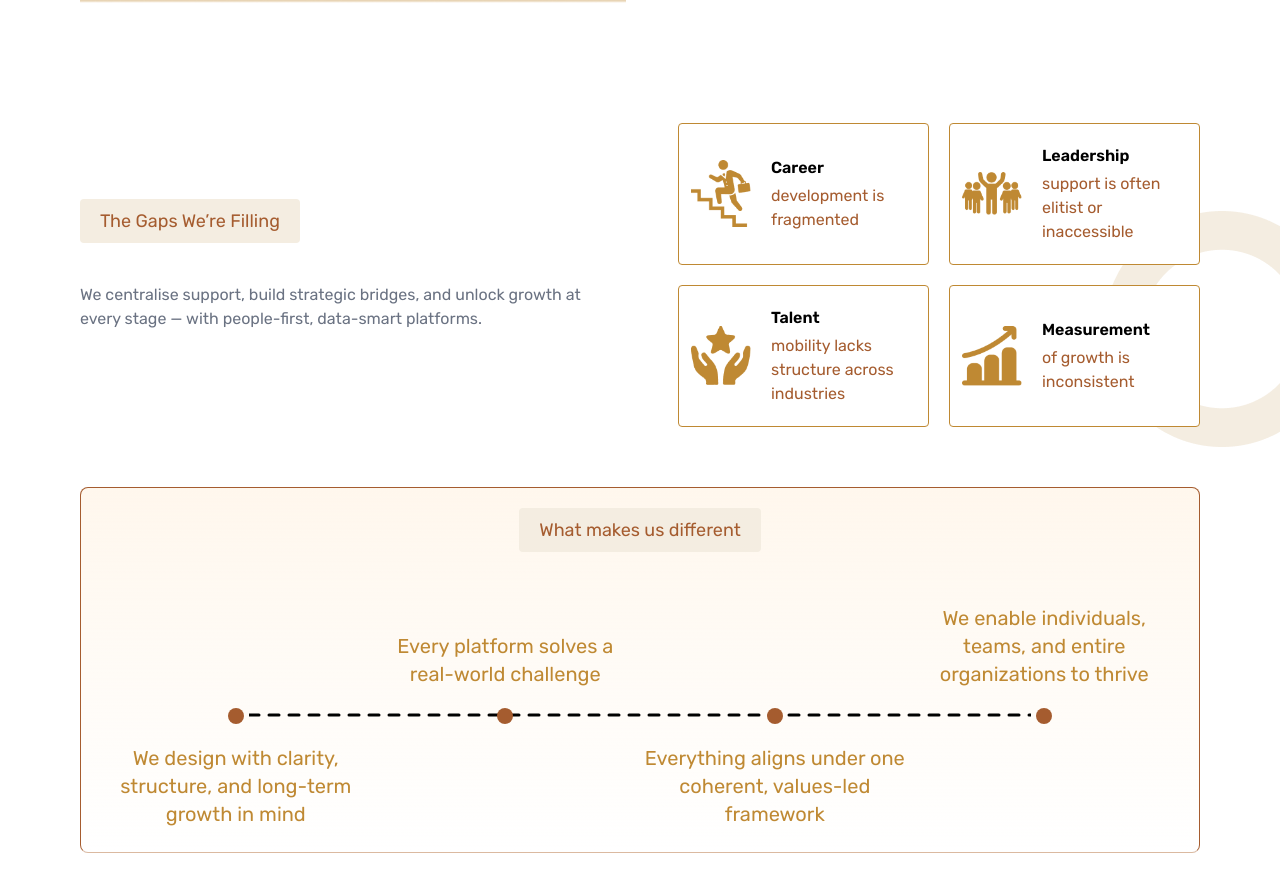
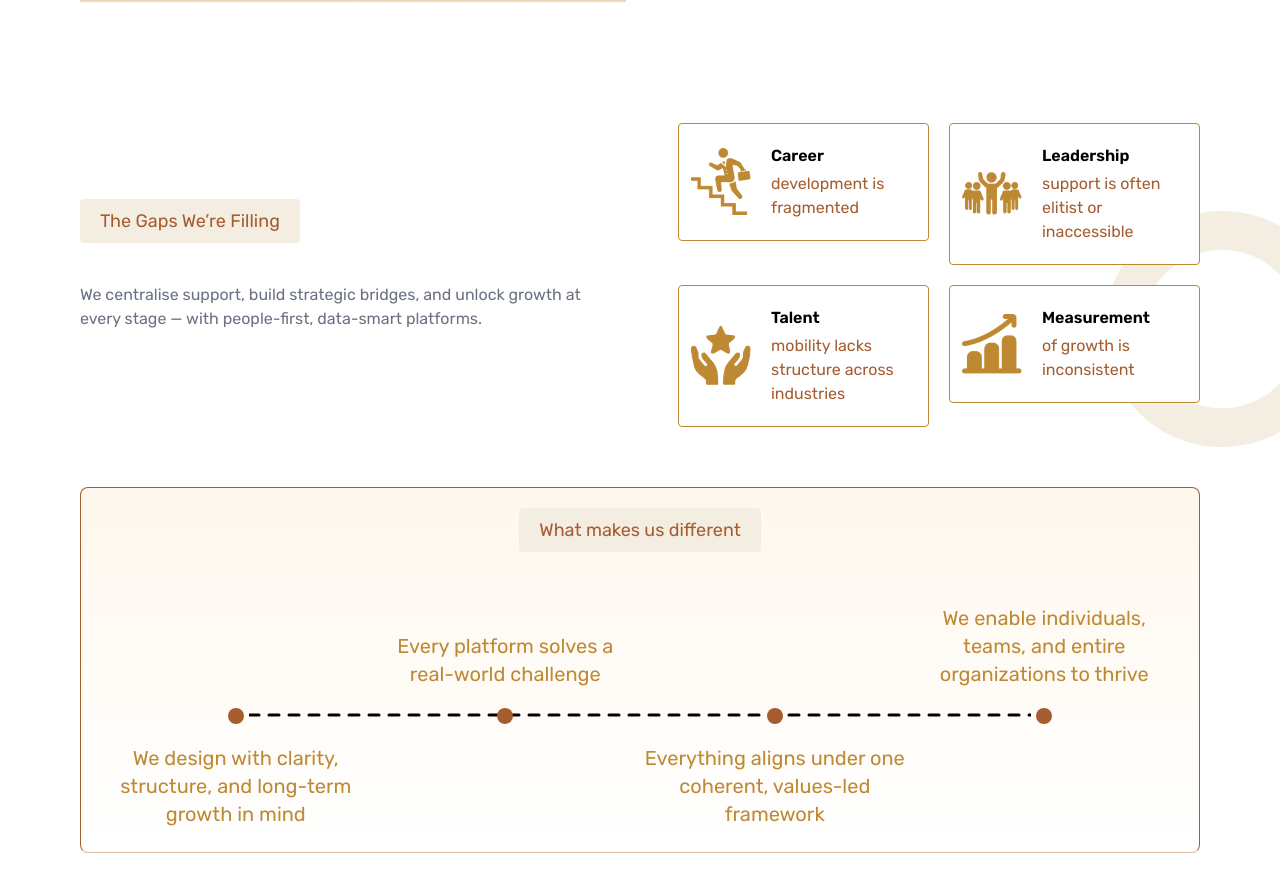
Before and after one commit to NexaForgeTechnologies/Achiever-Group, a Next.js app: page / in a window 1280 px wide. Shown: the part 1188-2079 px from the top of the page. Built offline with nearby package versions, Linux system fonts and the light colour scheme.

Commit message:
All Logo Links Updated

```diff
--- a/src/app/components/DivContentComp.jsx
+++ b/src/app/components/DivContentComp.jsx
@@ -1,5 +1,6 @@
 import Heading from "./Heading";
 import GapsDivComp from "./GapsDivComp";
+import Link from "next/link";
 
 export default function DivContentComp({
     heading,
@@ -43,6 +44,7 @@ export default function DivContentComp({
 
                 {/* Gaps grid */}
                 <section className="grid grid-cols-2 md:grid-cols-2 gap-5 z-10 p-0 lg:pl-7">
+                    <Link href="https://www.theprocurementplug.com/" target="_blank">
                         <GapsDivComp
                             icon={iconCareer}
                             iconWidth={icow}
@@ -50,7 +52,9 @@ export default function DivContentComp({
                             detail={detailCareer}
                             flex={FlexDirection}
                             textCenter={center} />
+                    </Link>
 
+                    <Link href="https://www.ptxtalent.com//" target="_blank">
                         <GapsDivComp
                             icon={iconLeadership}
                             iconWidth={icow}
@@ -58,7 +62,9 @@ export default function DivContentComp({
                             detail={detailLeadership}
                             flex={FlexDirection}
                             textCenter={center} />
+                    </Link>
 
+                    <Link href="https://xec-plug-staging.vercel.app/" target="_blank">
                         <GapsDivComp
                             icon={iconTalent}
                             iconWidth={icow}
@@ -66,7 +72,9 @@ export default function DivContentComp({
                             detail={detailTalent}
                             flex={FlexDirection}
                             textCenter={center} />
+                    </Link>
 
+                    <Link href="https://achiever-group-latest-stg.vercel.app/" target="_blank">
                         <GapsDivComp
                             icon={iconMeasurement}
                             iconWidth={icow}
@@ -74,6 +82,7 @@ export default function DivContentComp({
                             detail={detailMeasurement}
                             flex={FlexDirection}
                             textCenter={center} />
+                    </Link>
 
                 </section>
 
--- a/src/app/containers/VenturesDivCont.jsx
+++ b/src/app/containers/VenturesDivCont.jsx
@@ -68,7 +68,7 @@ export default function VenturesDivCont() {
                     para3={' Designed for senior procurement professionals and rising executives, it offers tailored leadership learning, executive peer exchanges, mentorship, and boardroom readiness through intelligent partnership and proprietary tools and experiences.'}
 
                     subHeadYellow={'Executive coaching • PTX XecXchange • Retreats • Leadership Index • White Glove Concierge'}
-                    VisitHref={'https://xecplug.theprocurementplug.com'}
+                    VisitHref={'https://xec-plug-staging.vercel.app/'}
                 />
 
 
@@ -91,7 +91,7 @@ export default function VenturesDivCont() {
                     subHeadYellow={'Benchmark reports • Career vision alignment • Employer dashboards • Printable development journey'}
                     para4={'Includes: XecAchieve – executive-level version for C-suite growth metrics.'}
 
-                    VisitHref={'https://www.AchieveMeter.com'}
+                    VisitHref={'https://achieve-meter-staging.vercel.app/'}
 
                 />
 
```
Lines whose indentation alone changed are shown as unchanged.
